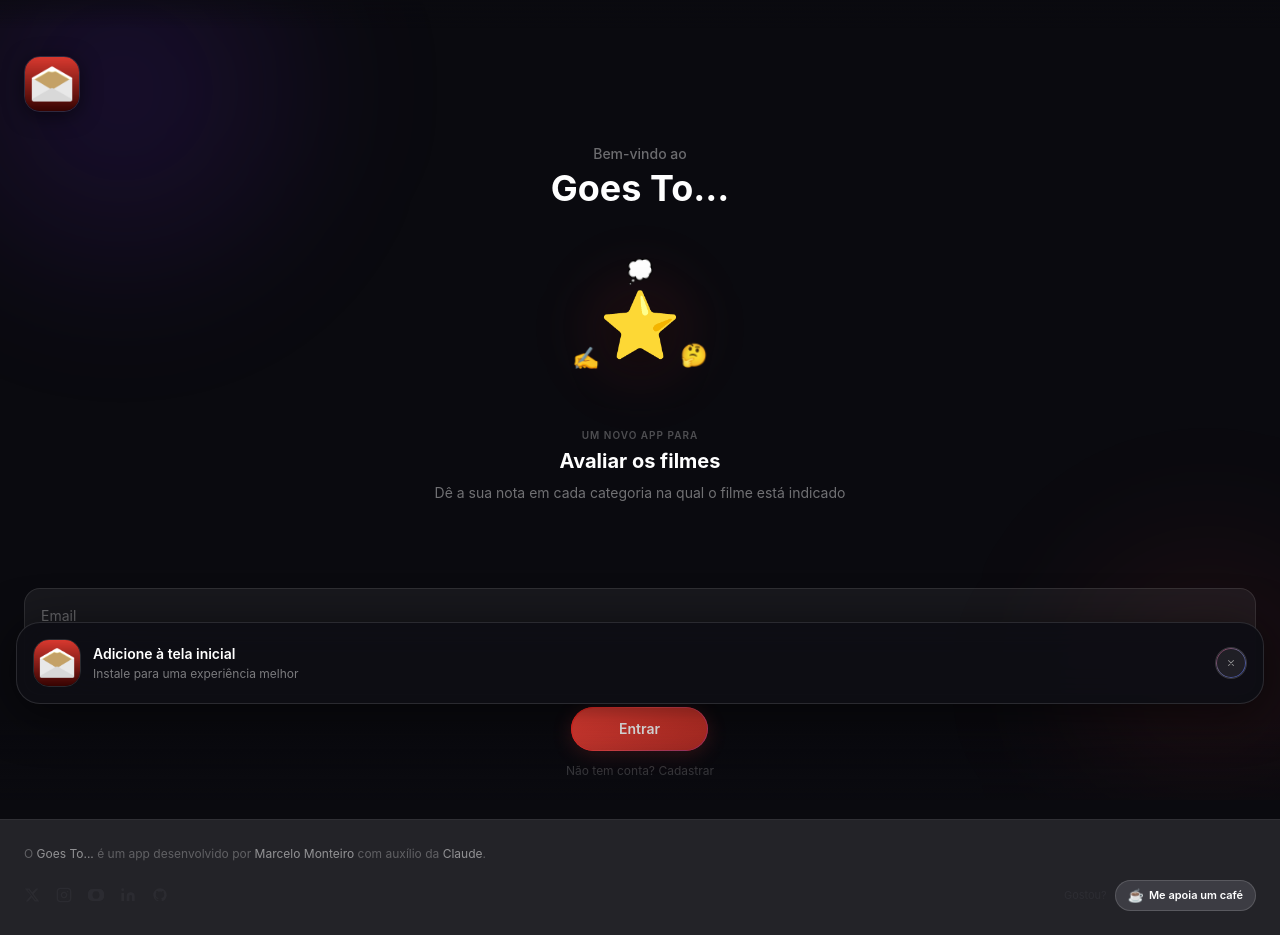
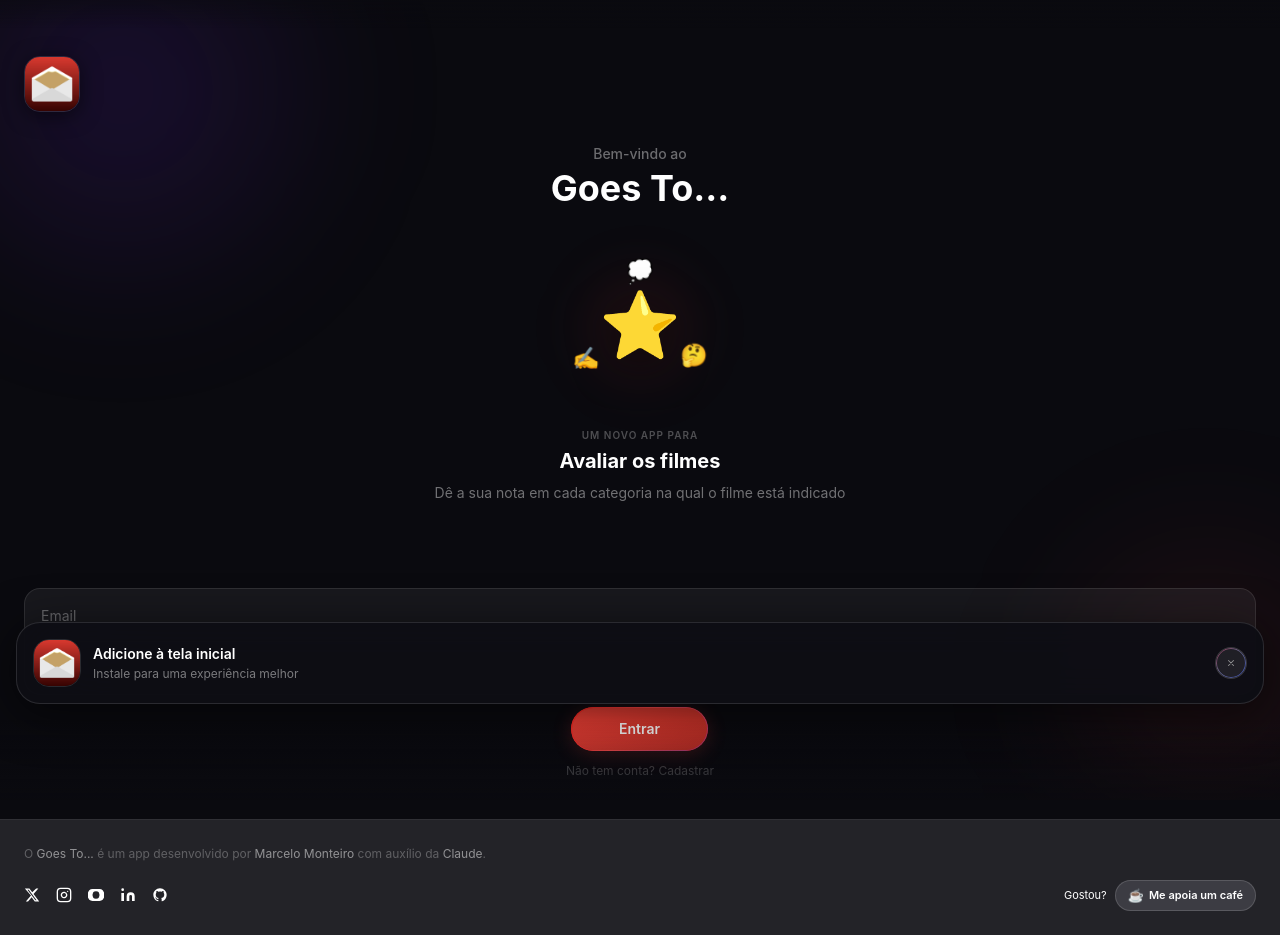
Before and after one commit to mrclmonteiro/goes-to, a Next.js app: page / in a window 1280 px wide. Built offline with nearby package versions, Linux system fonts and the light colour scheme.

Commit message:
ajustes no rodapé

```diff
--- a/app/estante/page.tsx
+++ b/app/estante/page.tsx
@@ -1114,13 +1114,13 @@ export default function EstantePage() {
                       ].map(({ href, label, svg }) => (
                         <a key={label} href={href} target="_blank" rel="noopener noreferrer"
                           className="flex items-center justify-center"
-                          style={{ color: "rgba(60,60,67,0.35)", lineHeight: 0 }}>
+                          style={{ color: "rgba(255,255,255,0.5)'", lineHeight: 0 }}>
                           {svg}
                         </a>
                       ))}
                       </div>
                       <div className="flex items-center gap-2">
-              <span style={{ fontSize: 11, color: "rgba(60,60,67,0.4)" }}>Gostou?</span>
+              <span style={{ fontSize: 11, color: "rgba(255,255,255,0.5)'" }}>Gostou?</span>
               <a href="https://www.buymeacoffee.com/mrclmonteiro" target="_blank" rel="noopener noreferrer"
                 style={{ display: "inline-flex", alignItems: "center", gap: 5, background: "#3c3c43", border: "1px solid rgba(255,255,255,0.15)", borderRadius: 99, padding: "5px 12px", textDecoration: "none" }}>
                 <span style={{ fontSize: 13 }}>☕</span>
--- a/app/page.tsx
+++ b/app/page.tsx
@@ -227,8 +227,8 @@ export default function LoginPage() {
       <div className="px-6 py-6" style={{ background: 'rgba(80,80,88,0.35)', borderTop: '1px solid rgba(255,255,255,0.06)' }}>
         <p className="text-xs leading-relaxed mb-4" style={{ color:'rgba(255,255,255,0.28)' }}>
           O <span style={{ color:'rgba(255,255,255,0.5)' }}>Goes To...</span> é um app desenvolvido por{' '}
-          <span style={{ color:'rgba(255,255,255,0.5)' }}>Marcelo Monteiro</span> com auxílio da{' '}
-          <span style={{ color:'rgba(255,255,255,0.5)' }}>Claude</span>.
+          <span style={{ color:'rgba(255, 255, 255, 0.5)0)' }}>Marcelo Monteiro</span> com auxílio da{' '}
+          <span style={{ color:'rgba(255, 255, 255, 0.5)' }}>Claude</span>.
         </p>
           <div className="flex gap-4 items-center justify-between">
             <div className="flex gap-4 items-center">
@@ -237,18 +237,18 @@ export default function LoginPage() {
               { href: "https://www.instagram.com/mrclmonteiro/", label: "Instagram", svg: <svg width="16" height="16" viewBox="0 0 24 24" fill="none" stroke="currentColor" strokeWidth="2" strokeLinecap="round" strokeLinejoin="round"><rect x="2" y="2" width="20" height="20" rx="5"/><path d="M16 11.37A4 4 0 1112.63 8 4 4 0 0116 11.37z"/><line x1="17.5" y1="6.5" x2="17.51" y2="6.5"/></svg> },
               { href:'https://letterboxd.com/mrclmonteiro/', label:'Letterboxd', svg:<svg width="16" height="16" viewBox="0 0 24 24" fill="currentColor"><path d="M6.7 3C3 3 0 6 0 9.7v4.6C0 18 3 21 6.7 21h10.6c3.7 0 6.7-3 6.7-6.7V9.7C24 6 21 3 17.3 3H6.7zm5.3 3.3a5.7 5.7 0 110 11.4 5.7 5.7 0 010-11.4zm-4 1.9a5.7 5.7 0 100 7.6 7 7 0 010-7.6zm8 0a7 7 0 010 7.6 5.7 5.7 0 100-7.6z"/></svg> },
               { href: "https://www.linkedin.com/in/mrclmonteiro/", label: "LinkedIn", svg: <svg width="16" height="16" viewBox="0 0 24 24" fill="currentColor"><path d="M16 8a6 6 0 0 1 6 6v7h-4v-7a2 2 0 0 0-2-2 2 2 0 0 0-2 2v7h-4v-7a6 6 0 0 1 6-6z"/><rect x="2" y="9" width="4" height="12"/><circle cx="4" cy="4" r="2"/></svg> },
-              { href: "https://github.com/mrclmonteiro/tremdahora", label: "GitHub", svg: <svg width="16" height="16" viewBox="0 0 24 24" fill="currentColor"><path d="M12 2C6.477 2 2 6.477 2 12c0 4.42 2.865 8.166 6.839 9.489.5.092.682-.217.682-.482 0-.237-.008-.866-.013-1.7-2.782.603-3.369-1.342-3.369-1.342-.454-1.155-1.11-1.462-1.11-1.462-.908-.62.069-.608.069-.608 1.003.07 1.531 1.03 1.531 1.03.892 1.529 2.341 1.087 2.91.832.092-.647.35-1.088.636-1.338-2.22-.253-4.555-1.11-4.555-4.943 0-1.091.39-1.984 1.029-2.683-.103-.253-.446-1.27.098-2.647 0 0 .84-.269 2.75 1.025A9.578 9.578 0 0112 6.836c.85.004 1.705.114 2.504.336 1.909-1.294 2.747-1.025 2.747-1.025.546 1.377.202 2.394.1 2.647.64.699 1.028 1.592 1.028 2.683 0 3.842-2.339 4.687-4.566 4.935.359.309.678.919.678 1.852 0 1.336-.012 2.415-.012 2.743 0 .267.18.578.688.48C19.138 20.163 22 16.418 22 12c0-5.523-4.477-10-10-10z"/></svg> },
+              { href: "https://github.com/mrclmonteiro/goes-to", label: "GitHub", svg: <svg width="16" height="16" viewBox="0 0 24 24" fill="currentColor"><path d="M12 2C6.477 2 2 6.477 2 12c0 4.42 2.865 8.166 6.839 9.489.5.092.682-.217.682-.482 0-.237-.008-.866-.013-1.7-2.782.603-3.369-1.342-3.369-1.342-.454-1.155-1.11-1.462-1.11-1.462-.908-.62.069-.608.069-.608 1.003.07 1.531 1.03 1.531 1.03.892 1.529 2.341 1.087 2.91.832.092-.647.35-1.088.636-1.338-2.22-.253-4.555-1.11-4.555-4.943 0-1.091.39-1.984 1.029-2.683-.103-.253-.446-1.27.098-2.647 0 0 .84-.269 2.75 1.025A9.578 9.578 0 0112 6.836c.85.004 1.705.114 2.504.336 1.909-1.294 2.747-1.025 2.747-1.025.546 1.377.202 2.394.1 2.647.64.699 1.028 1.592 1.028 2.683 0 3.842-2.339 4.687-4.566 4.935.359.309.678.919.678 1.852 0 1.336-.012 2.415-.012 2.743 0 .267.18.578.688.48C19.138 20.163 22 16.418 22 12c0-5.523-4.477-10-10-10z"/></svg> },
 
             ].map(({ href, label, svg }) => (
               <a key={label} href={href} target="_blank" rel="noopener noreferrer"
                 className="flex items-center justify-center"
-                style={{ color: "rgba(60,60,67,0.35)", lineHeight: 0 }}>
+                style={{ color: "rgba(255,255,255,0.5)'", lineHeight: 0 }}>
                 {svg}
               </a>
             ))}
             </div>
             <div className="flex items-center gap-2">
-    <span style={{ fontSize: 11, color: "rgba(60,60,67,0.4)" }}>Gostou?</span>
+    <span style={{ fontSize: 11, color: "rgba(255,255,255,0.5)'" }}>Gostou?</span>
     <a href="https://www.buymeacoffee.com/mrclmonteiro" target="_blank" rel="noopener noreferrer"
       style={{ display: "inline-flex", alignItems: "center", gap: 5, background: "#3c3c43", border: "1px solid rgba(255,255,255,0.15)", borderRadius: 99, padding: "5px 12px", textDecoration: "none" }}>
       <span style={{ fontSize: 13 }}>☕</span>
```
